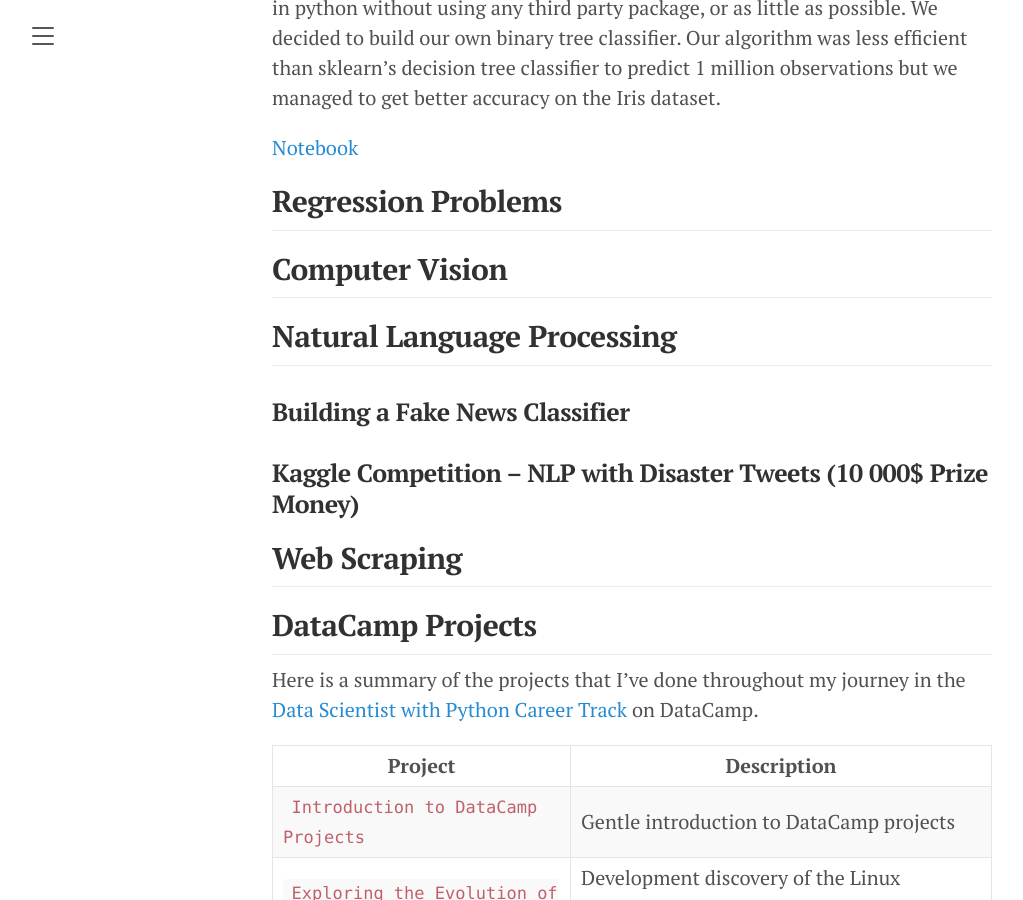
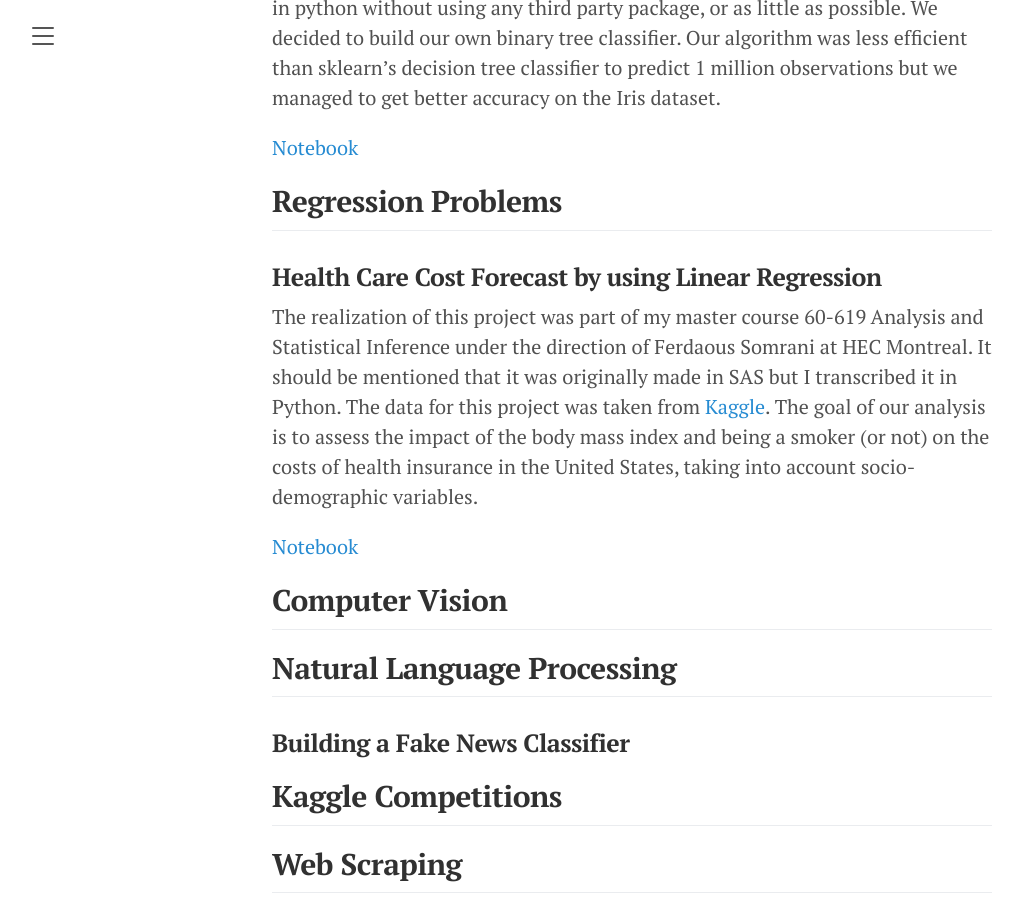
Before and after one commit to florentfettu/florentfettu.github.io, a Jekyll site: the page built from _posts/2020-05-25-data-science-portfolio.md, in a window 1280 px wide and 900 px high, scrolled down 859 px. Shown: the whole window, without its empty margins (8-1031 px from the left). Built offline with Jekyll 4.4.1, drawn with Linux system fonts in a browser that asks for light colours; nearby versions of some CDN libraries.

Commit message:
Update 2020-05-25-data-science-portfolio.md

```diff
--- a/_posts/2020-05-25-data-science-portfolio.md
+++ b/_posts/2020-05-25-data-science-portfolio.md
@@ -19,8 +19,13 @@
 
 <a href="https://nbviewer.jupyter.org/github/florentfettu/florentfettu.github.io/blob/master/Notebooks/arbre_decision_clean.ipynb" target="_blank">Notebook</a>
 
+## Regression Problems
 
-## Regression Problems
+### Health Care Cost Forecast by using Linear Regression
+
+The realization of this project was part of my master course 60-619 Analysis and Statistical Inference under the direction of Ferdaous Somrani at HEC Montreal. It should be mentioned that it was originally made in SAS but I transcribed it in Python. The data for this project was taken from <a href="https://www.kaggle.com/mirichoi0218/insurance" target="_blank">Kaggle</a>. The goal of our analysis is to assess the impact of the body mass index and being a smoker (or not) on the costs of health insurance in the United States, taking into account socio-demographic variables.
+
+<a href="https://nbviewer.jupyter.org/github/florentfettu/florentfettu.github.io/blob/master/Notebooks/Inference_project.ipynb" target="_blank">Notebook</a>
 
 ## Computer Vision
 
@@ -28,7 +33,7 @@
 
 ### Building a Fake News Classifier
 
-### Kaggle Competition – NLP with Disaster Tweets (10 000$ Prize Money)
+## Kaggle Competitions
 
 ## Web Scraping
 
```
